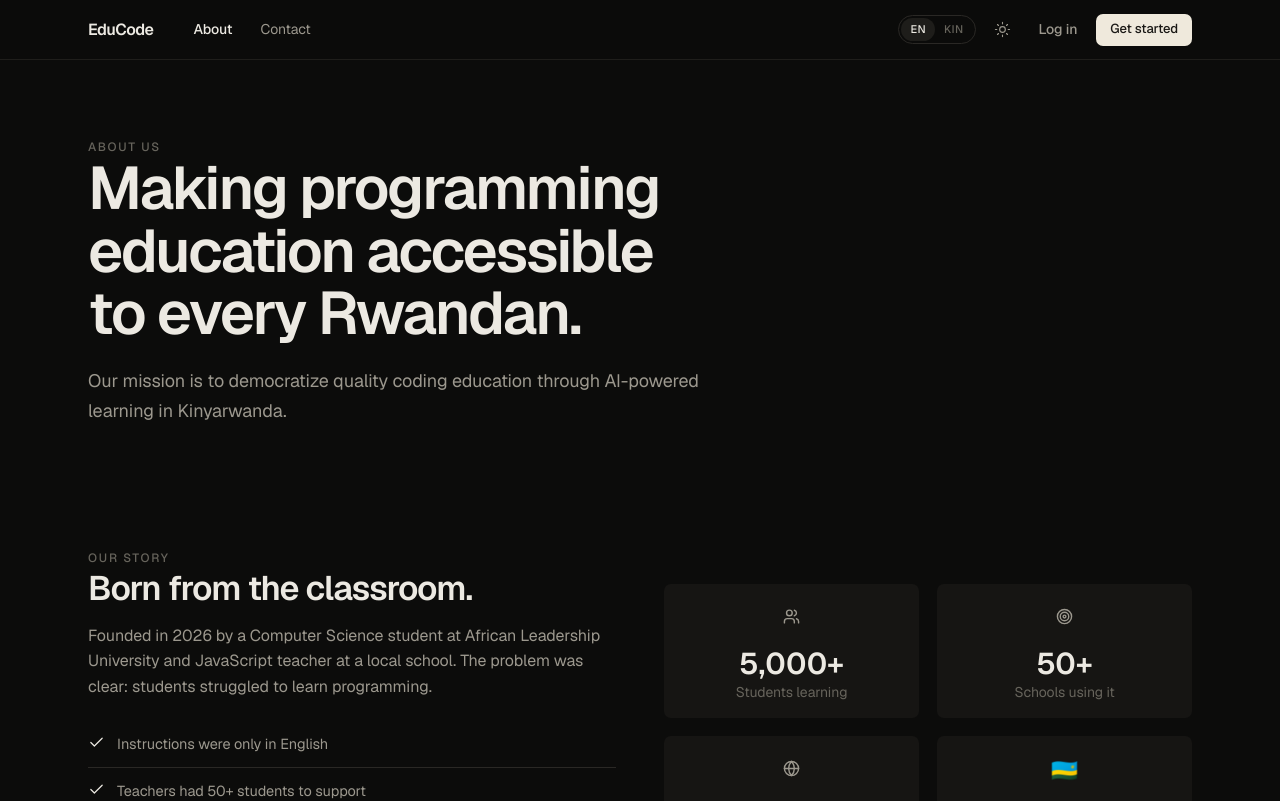
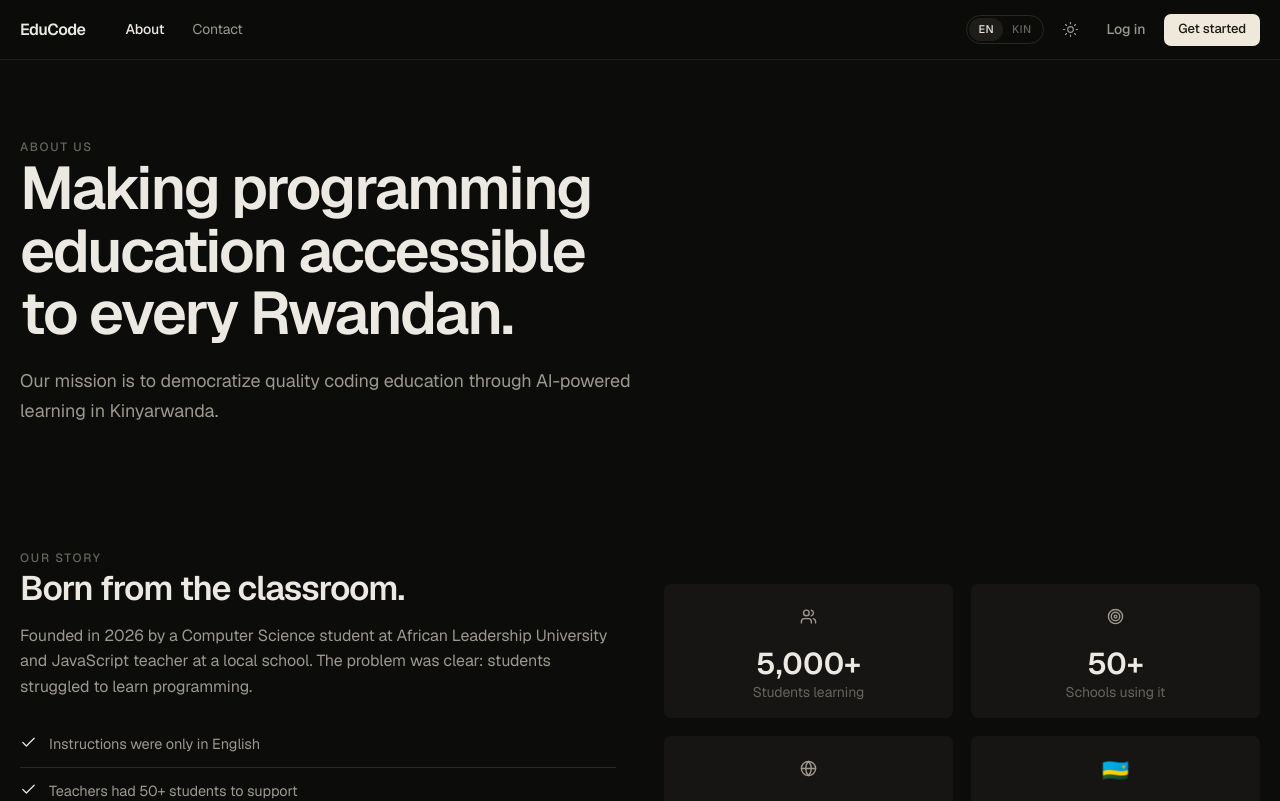
Before and after one commit to DavBelM/educode-rwanda, a React (Vite) app: page /about in a window 1280 px wide. Shown: the top 801 px of the page. Built offline with nearby package versions, Linux system fonts and the light colour scheme; no server answers.

Commit message:
chore: increase font size and widen content width globally
- body font-size: 15px -> 16px
- --maxw: 1160px -> 1440px (all pages get significantly wider)
- .wrap and nav-inner padding: 28px -> 20px sides
- .dash sidebar: 340px -> 360px, gap: 22px -> 28px

```diff
--- a/design/educode.css
+++ b/design/educode.css
@@ -56,7 +56,7 @@
   --mono: "JetBrains Mono", ui-monospace, "SF Mono", Menlo, monospace;
   --ease: cubic-bezier(0.22, 0.61, 0.36, 1);
 
-  --maxw: 1160px;
+  --maxw: 1440px;
   --nav-h: 60px;
 }
 
@@ -111,7 +111,7 @@ body {
   margin: 0;
   font-family: var(--font);
   font-weight: 400;
-  font-size: 15px;
+  font-size: 16px;
   line-height: 1.6;
   background: var(--bg);
   color: var(--text);
@@ -131,8 +131,8 @@ img { display: block; max-width: 100%; }
 ::-webkit-scrollbar-thumb:hover { background: var(--text-3); background-clip: padding-box; border: 3px solid var(--bg); }
 
 /* ---- Layout helpers ---------------------------------------------------- */
-.wrap { max-width: var(--maxw); margin: 0 auto; padding: 0 28px; }
-.wrap-narrow { max-width: 760px; margin: 0 auto; padding: 0 28px; }
+.wrap { max-width: var(--maxw); margin: 0 auto; padding: 0 20px; }
+.wrap-narrow { max-width: 760px; margin: 0 auto; padding: 0 20px; }
 .stack > * + * { margin-top: var(--gap, 16px); }
 .muted { color: var(--text-2); }
 .dim { color: var(--text-3); }
@@ -155,7 +155,7 @@ img { display: block; max-width: 100%; }
 }
 .nav-inner {
   max-width: var(--maxw); margin: 0 auto; height: 100%;
-  padding: 0 28px;
+  padding: 0 20px;
   display: flex; align-items: center; gap: 28px;
 }
 .logo {
--- a/src/styles/pages.css
+++ b/src/styles/pages.css
@@ -182,7 +182,7 @@ footer.site-footer { border-top: 1px solid var(--line); margin-top: 40px; paddin
 .welcome h1 { font-size: 30px; letter-spacing: -0.03em; }
 .welcome .sub { color: var(--text-2); margin-top: 6px; font-size: 15px; }
 
-.dash { display: grid; grid-template-columns: 1fr 340px; gap: 22px; align-items: start; }
+.dash { display: grid; grid-template-columns: 1fr 360px; gap: 28px; align-items: start; }
 
 .continue { display: grid; grid-template-columns: 1fr auto; gap: 24px; align-items: center; }
 .continue .meta { color: var(--text-2); font-size: 13.5px; margin-bottom: 10px; }
```
